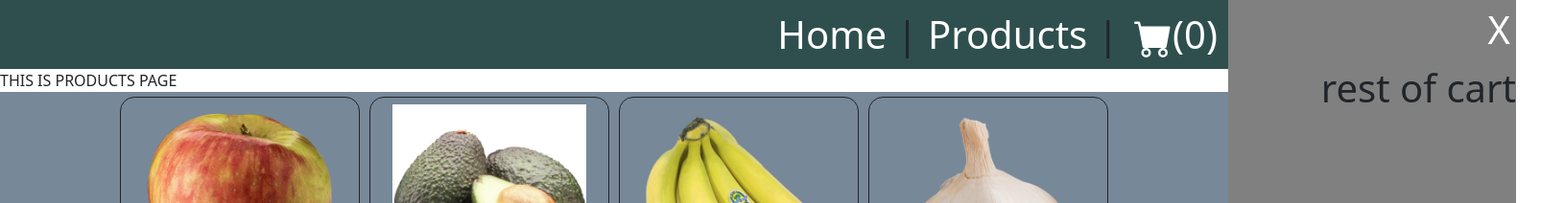
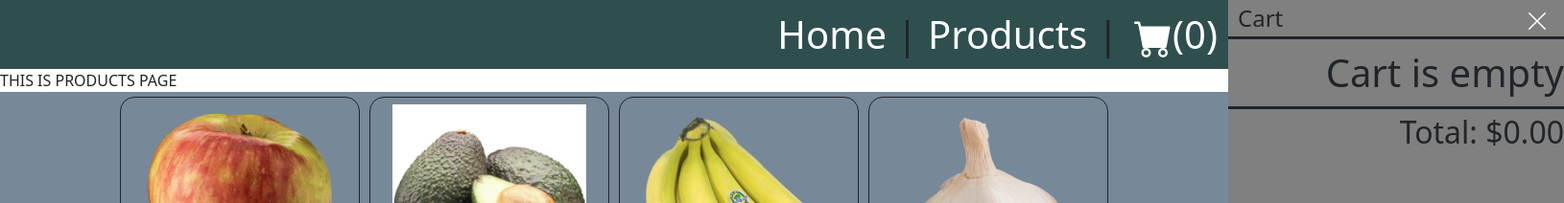
Before and after one commit to hewny/shopping-cart, a React (Create React App) app: page /products in a window 1280 px wide. Shown: the top 212 px of the page at 96% size, 1630 px wide, since content can reach past the window. Built offline with nearby package versions, Linux system fonts and the light colour scheme.

Commit message:
added sidebar cart logic and styling

```diff
--- a/src/App.css
+++ b/src/App.css
@@ -1,6 +1,11 @@
 :root {
   overflow: none;
   overflow-x: hidden;
+}
+
+.react-icons {
+  vertical-align: middle;
+  background: red;
 }
 
 .NavigationBar {
@@ -79,8 +84,8 @@
 .sidebar-container {
   position: absolute;
   top: 0;
-  right: 0;
-  width: 300px;
+  right: -350px;
+  width: 350px;
   height: 100%;
   background: grey;
 }
@@ -89,70 +94,61 @@
   position: absolute;
   top: 0;
   right: 0;
-  width: 300px;
+  width: 350px;
   height: 100%;
   background: grey;
-  animation: showmenu 1s ;
-  animation-fill-mode: forwards;
 }
 
-.sidebar-container-hidden {
-  position: absolute;
-  top: 0;
-  right: 0;
-  width: 300px;
-  height: 100%;
-  background: grey;
-  animation: hidemenu 1s;
-  animation-fill-mode: forwards;
+.sidebar-top {
+  display: flex;
+  justify-content: space-between;
+  align-items: center;
+  padding: 0 10px;
+  border-bottom: 3px solid;
+  margin-bottom: 5px;
+  font-size: 0.6em;
 }
 
-@keyframes showmenu {
-  0% { transform: translateX(300px); }
-  100% { transform: translateX(0); }
+.sidebar-item {
+  display: flex;
+  flex-flow: wrap;
+  font-size: 0.7em;
 }
 
-@keyframes hidemenu {
-  0% { transform: translateX(0); }
-  100% { transform: translateX(300px); }
+.sidebar-item img {
+  width: 15%;
+  margin-left: 5%;
+}
+.sidebar-item span {
+  display: flex;
+  align-self: center;
+  justify-content: right;
+  text-align: right;
+  width: 77%;
+  margin-right: 3%;
+  font-size: 0.7em;
 }
 
-
-.App {
-  text-align: center;
+.sidebar-item .sidebar-item-price {
+  width: 70%;
+  margin-right: 0;
 }
 
-.App-logo {
-  height: 40vmin;
-  pointer-events: none;
+.sidebar-item input {
+  border: none;
+  width: 30px;
+  font-size: 0.7em;
+  text-align: center;
+  background: transparent;
 }
 
-@media (prefers-reduced-motion: no-preference) {
-  .App-logo {
-    animation: App-logo-spin infinite 20s linear;
-  }
+.sidebar-item svg {
+  display: inline-block;
+  height: 42px;
 }
 
-.App-header {
-  background-color: #282c34;
-  min-height: 100vh;
-  display: flex;
-  flex-direction: column;
-  align-items: center;
-  justify-content: center;
-  font-size: calc(10px + 2vmin);
-  color: white;
+.sidebar-bottom {
+  border-top: 3px solid;
+  margin-top: 5px;
+  font-size: 0.8em;
 }
-
-.App-link {
-  color: #61dafb;
-}
-
-@keyframes App-logo-spin {
-  from {
-    transform: rotate(0deg);
-  }
-  to {
-    transform: rotate(360deg);
-  }
-}
--- a/src/App.js
+++ b/src/App.js
@@ -9,58 +9,66 @@ import Cart from "./components/Cart";
 const App = () => {
   const [products, setProducts] = useState([
     {
+      id: 0,
       image: "apple",
       name: "Honeycrisp Apple",
-      price: "$1.58",
+      price: 1.58,
       cart: false,
       quantity: 0,
     },
     {
+      id: 1,
       image: "avocado",
       name: "Avocado",
-      price: "$1.29",
+      price: 1.29,
       cart: false,
       quantity: 0,
     },
     {
+      id: 2,
       image: "banana",
       name: "Banana",
-      price: "$1.50",
+      price: 1.50,
       cart: false,
       quantity: 0,
     },
     {
+      id: 3,
       image: "garlic",
       name: "Garlic",
-      price: "$1.54",
+      price: 1.54,
       cart: false,
       quantity: 0,
     },
     {
+      id: 4,
       image: "lettuce",
       name: "Lettuce",
-      price: "$2.49",
+      price: 2.49,
       cart: false,
       quantity: 0,
     },
     {
+      id: 5,
       image: "lime",
       name: "Lime",
-      price: "$0.79",
+      price: 0.79,
       cart: false,
       quantity: 0,
     },
     {
+      id: 6,
       image: "redpepper",
       name: "Red Pepper",
-      price: "$2.00",
+      price: 2.00,
       cart: false,
       quantity: 0,
     },
     {
+      id: 7,
       image: "tomato",
       name: "Tomato",
-      price: "$0.29",
+      price: 0.29,
       cart: false,
       quantity: 0,
     },
@@ -68,7 +76,7 @@ const App = () => {
 
   return (
     <BrowserRouter>
-      <NavigationBar products={products}/>
+      <NavigationBar products={products} setProducts={setProducts}/>
       <Routes>
         <Route path="/" element={<App />} />
         <Route path="/home" element={<Home />} />
--- a/src/components/NavigationBar.js
+++ b/src/components/NavigationBar.js
@@ -1,23 +1,15 @@
 import { Link } from "react-router-dom";
 import { BsFillCartFill } from "react-icons/bs";
-import { useState } from 'react'
+import { useState } from "react";
+import Sidebar from "./Sidebar";
 
 const NavigationBar = (props) => {
-  const { products } = props;
-  const [display, setDisplay] = useState(false)
+  const { products, setProducts } = props;
+  const [display, setDisplay] = useState(false);
 
   const toggleDisplay = () => {
-      setDisplay(!display)
-  }
-
-  const SideBar = () => {
-    return (
-      <div className={`sidebar-container${display ? "-active" : "-hidden"}`}>
-          <button onClick={toggleDisplay}>X</button> <br></br>
-          rest of cart
-      </div>
-  )
-  }
+    setDisplay(!display);
+  };
 
   let total = products.reduce((sum, product) => {
     return sum + product.quantity;
@@ -26,8 +18,10 @@ const NavigationBar = (props) => {
   return (
     <div className="NavigationBar">
       <Link to="/home">Home</Link> | <Link to="/products">Products</Link> |{" "}
-      <button onClick={toggleDisplay}><BsFillCartFill />({total})</button>
-      <SideBar />
+      <button onClick={toggleDisplay}>
+        <BsFillCartFill />({total})
+      </button>
+      <Sidebar display={display} products={products} setProducts={setProducts} toggleDisplay={toggleDisplay}/>
     </div>
   );
 };
--- a/src/components/Products.js
+++ b/src/components/Products.js
@@ -18,7 +18,7 @@ const Products = (props) => {
           <div key={index}>
             <img src={Images[product.image]} alt={product.name}></img>
             <span>{product.name}</span>
-            <span>{product.price}</span>
+            <span>${product.price.toFixed(2)}</span>
             <button onClick={() => {handleAddToCart(index)}}>Add to Cart</button>
           </div>
         ))}
--- a/src/components/Sidebar.js
+++ b/src/components/Sidebar.js
@@ -1,17 +1,51 @@
-import { useState } from 'react'
+import { BsXLg, BsDashCircle, BsPlusCircle } from "react-icons/bs";
+import Images from "../images/index";
 
-const Sidebar = () => {
-    const [display, setDisplay] = useState(false)
+const Sidebar = (props) => {
+  const { display, products, setProducts, toggleDisplay } = props;
+  const result = products.filter((product) => product.cart === true);
+  const total = 0;
+  console.log(result);
 
-    const handleDisplay = () => {
-        setDisplay(!display)
-    }
+  const handleChange = (index, e) => {
+    console.log(`index {index} has been received`);
+    console.log(e.target.id);
+    console.log(e.target.action);
+  };
 
-    return (
-        <div className={display ? "sidebar-container-open" : "sidebar-container-closed"}>
-            <button onClick={handleDisplay}> Toggle Display </button>
-        </div>
-    )
-}
+  return (
+    <div className={`sidebar-container${display ? "-active" : ""}`}>
+      <div className="sidebar-top">
+        Cart{" "}
+        <button onClick={toggleDisplay}>
+          <BsXLg />
+        </button>
+      </div>
+      <div className="sidebar-contents">
+        {result.length === 0 ? "Cart is empty" : ""}
+        {result.map((item, index) => (
+          <div className="sidebar-item" key={index}>
+            <img src={Images[item.image]} alt={item.name}></img>
+            <span>{item.name}</span>
+            <br></br>
+            <BsDashCircle onClick={(e) => console.log(e, index)}/>
+            <input
+              type="text"
+              id={item.id}
+              action="custom value"
+              value={item.quantity}
+              onChange={(e) => handleChange(index, e)}
+            ></input>
+            <BsPlusCircle />
+            <span className="sidebar-item-price">
+              ${(item.price * item.quantity).toFixed(2)}
+            </span>
+          </div>
+        ))}
+      </div>
+      <div className="sidebar-bottom">Total: ${total.toFixed(2)}</div>
+    </div>
+  );
+};
 
-export default Sidebar
+export default Sidebar;
```
